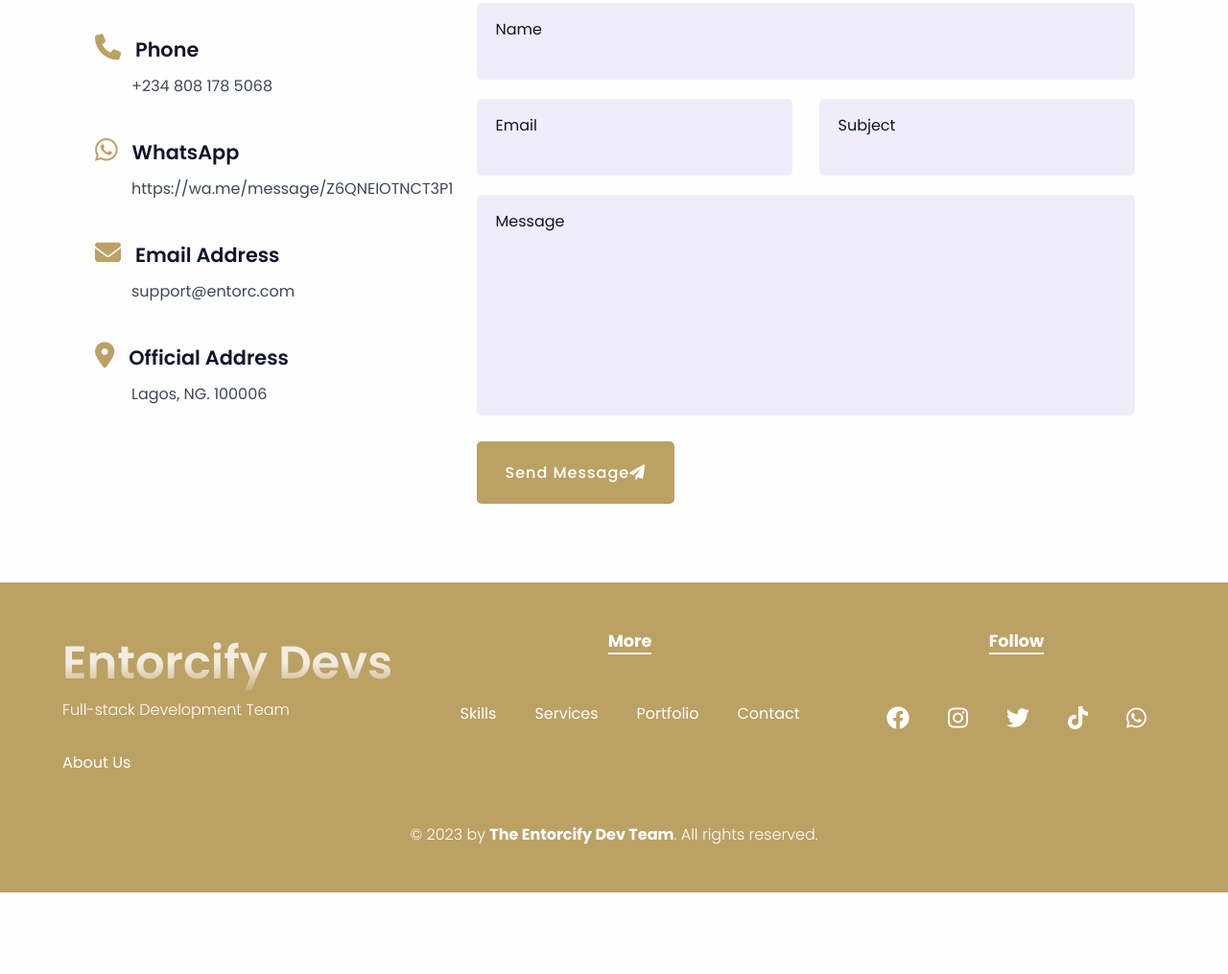
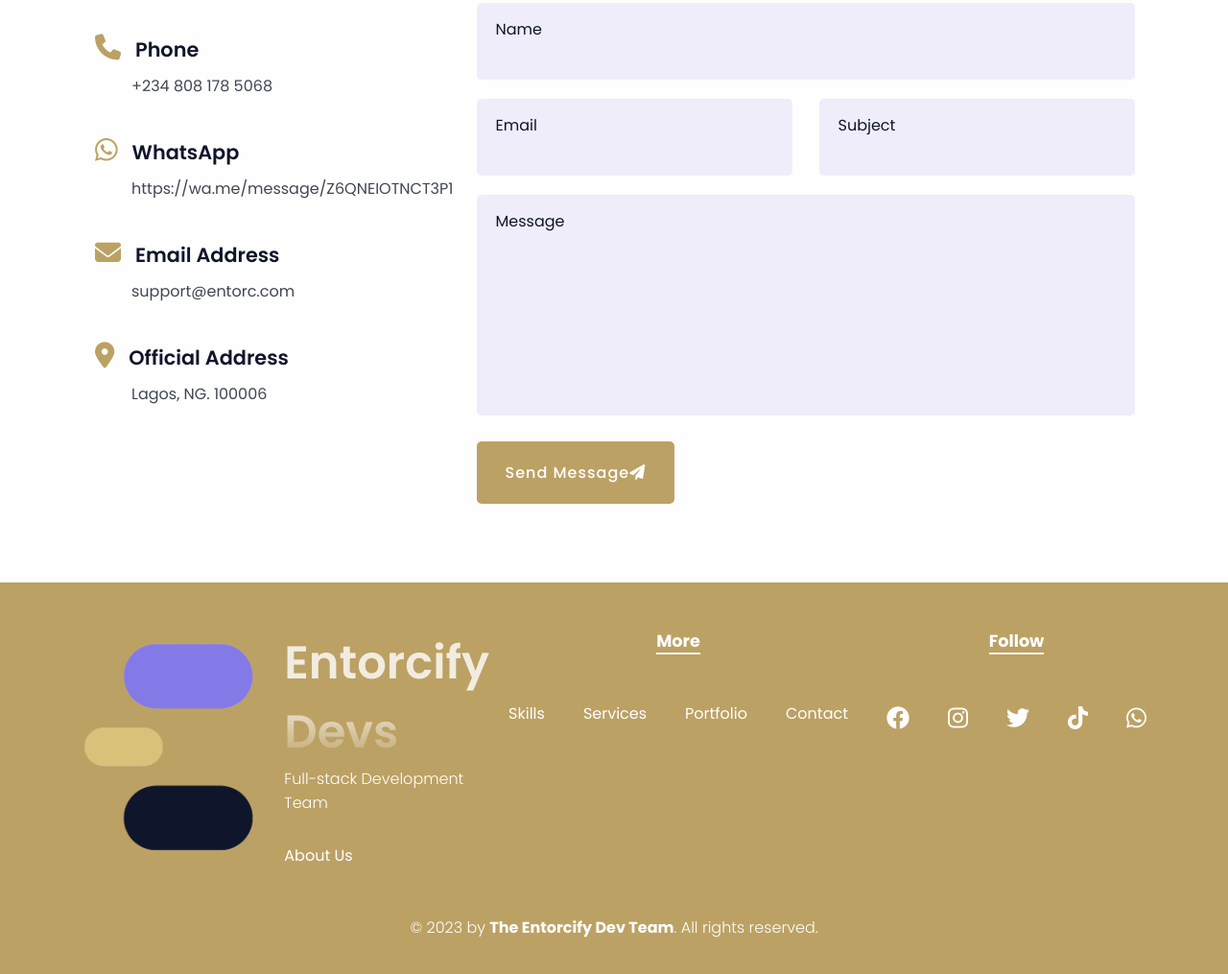
Before and after one commit to Entorcify/Portfolio, a plain HTML site: page index.html in a window 1280 px wide. Shown: the part 5594-6609 px from the top of the page at 96% size. Before the commit the page ends 6524 px from the top, so only its background shows below. Drawn offline with nearby package versions, Linux system fonts and the light colour scheme.

Commit message:
Add files via upload

```diff
--- a/index.html
+++ b/index.html
@@ -395,6 +395,9 @@
 
     <footer>
       <div class="footer-container">
+        <div class="footer-img">
+          <a href="#"><img src="images/submark.png"></a>
+        </div>
         <div class="about group">
           <h2><a href="#home">Entorcify Devs</a></h2>
           <p>Full-stack Development Team</p>
--- a/style.css
+++ b/style.css
@@ -191,6 +191,12 @@ header.sticky{
 
 .nav-bar .home-img img {
   width: 25%;
+  padding-top: 8px;
+  padding-bottom: 2px;
+}
+
+.footer-container .footer-img img {
+  width: 100%;
   padding-top: 8px;
   padding-bottom: 2px;
 }
```
